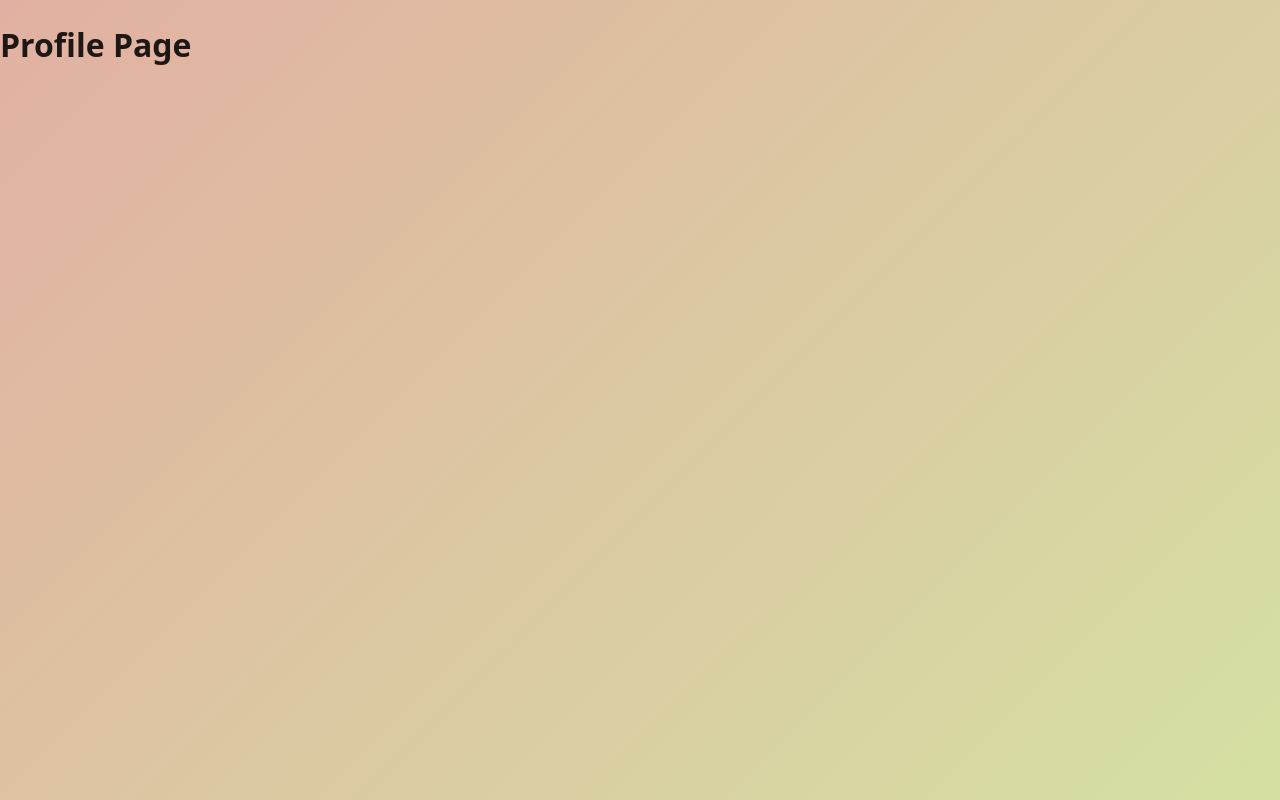
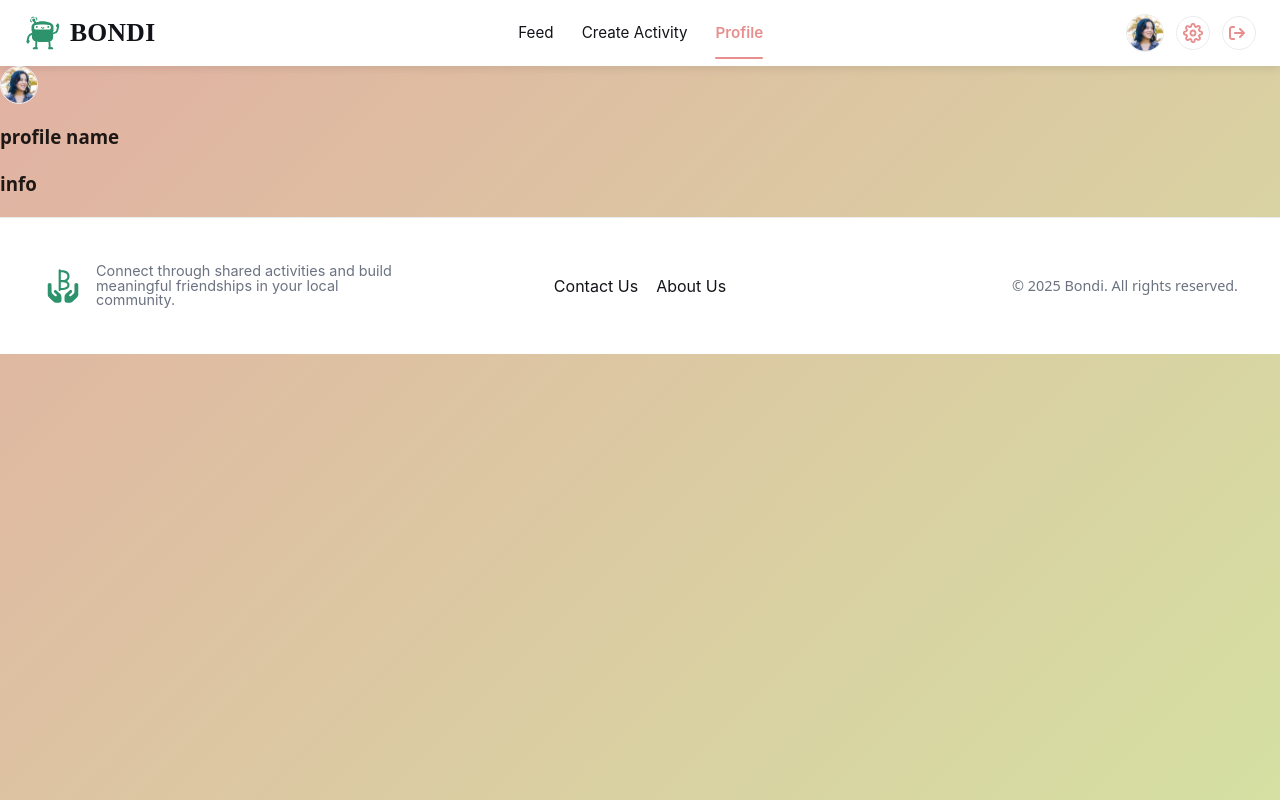
Before and after one commit to delpv/bondi-app, a React (Vite) app: page /profile/1 in a window 1280 px wide. Built offline with nearby package versions, Linux system fonts and the light colour scheme.

Commit message:
initiated banner componet

```diff
--- /dev/null
+++ b/src/Components/ProfilePageComponents/Banner.jsx
@@ -0,0 +1,17 @@
+
+
+import React from 'react'
+import Avatar from "../../assets/Images/Avatar.png";
+import { AvatarImg } from "../styled/NavBar.styled";
+
+const Banner = () => {
+  return (
+    <div>
+    <AvatarImg src={Avatar} alt="User avatar" />
+     <h3>profile name</h3>
+     <h3>info</h3>
+    </div>
+  )
+}
+
+export default Banner
--- a/src/pages/Profile.jsx
+++ b/src/pages/Profile.jsx
@@ -1,3 +1,14 @@
+import Footer from "../Components/Footer";
+import NavBar from "../Components/NavBar";
+import Banner from "../Components/ProfilePageComponents/Banner";
+
 export default function Profile() {
-return <h1>Profile Page</h1>
+
+
+
+return <div>
+    <NavBar />
+    <Banner />
+    <Footer />
+</div>;
 }
```
Also changed, not shown: 1 other file (tests, documents, lock files or other folders).
